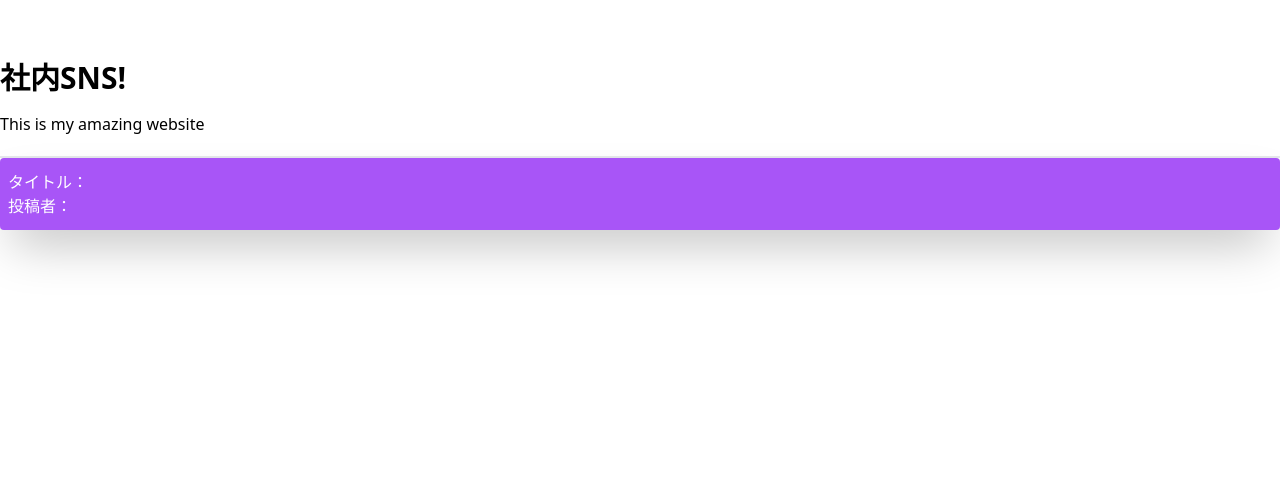
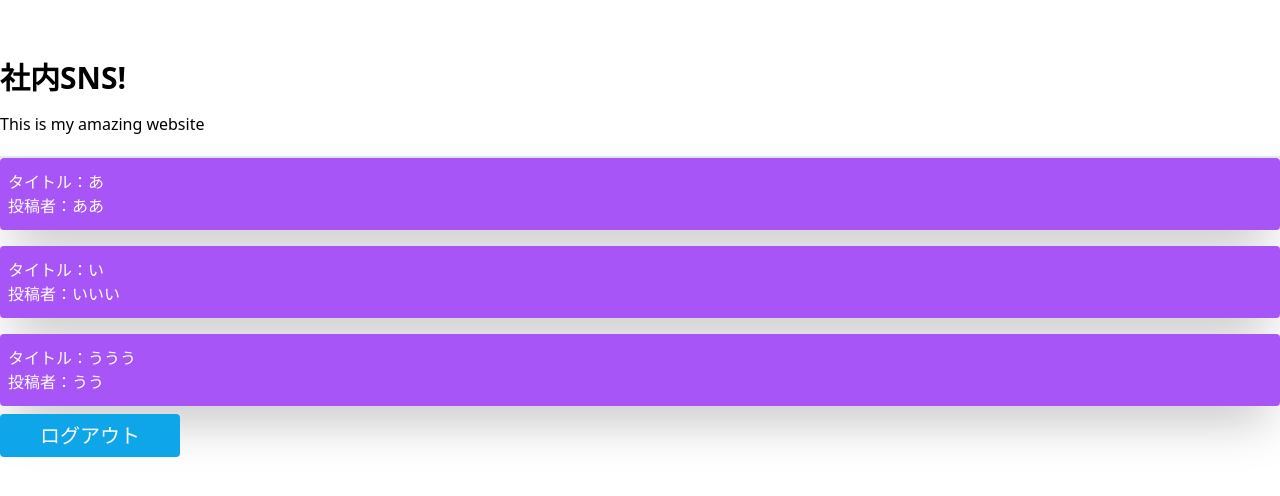
Before and after one commit to taiki0330/ananoda-django-board, a Django app: template boardapp/templates/list.html in a window 1280 px wide. Shown: the top 496 px of the page. Run offline with Django 5.2, Linux system fonts and the light colour scheme; the template is opened without the code that fills it: values that come from a table or form of the project are taken from there, others are empty; data comes from the database, SQL or seed files in the repository; both versions use the stored data as it was after the commit; some libraries are stand-ins or nearby versions.

Commit message:
add signup login logout

```diff
--- a/boardapp/templates/list.html
+++ b/boardapp/templates/list.html
@@ -22,12 +22,15 @@
 {% block content %}
 <div class="container mx-auto ">
     <ul>
-        <li class="bg-purple-500 text-white py-3 px-2 shadow-2xl rounded">
-            <p>タイトル：</p>
-            <p>投稿者：</p>
+        {% for item in object_list %}
+        <li class="bg-purple-500 text-white py-3 px-2 shadow-2xl rounded mb-4">
+            <p>タイトル：{{ item.title }}</p>
+            <p>投稿者：{{ item.author }}</p>
             <a href=""></a>
             <a href=""></a>
         </li>
+        {% endfor %}
+        <a href="{% url 'logout' %}" class="bg-sky-500 text-white px-10 py-2 rounded mt-4 text-xl hover:opacity-70">ログアウト</a>
     </ul>
 </div>
 {% endblock content %}
--- a/boardapp/urls.py
+++ b/boardapp/urls.py
@@ -1,5 +1,5 @@
 from django.urls import path
-from .views import signupfunc, loginfunc, listfunc
+from .views import signupfunc, loginfunc, listfunc, logoutfunc
 from django.conf import settings
 from django.conf.urls.static import static
 
@@ -7,4 +7,5 @@ urlpatterns = [
     path('signup/', signupfunc, name='signup'),
     path('login/', loginfunc, name='login'),
     path('list/', listfunc, name='list'),
+    path('logout/', logoutfunc, name='logout')
 ]+  static(settings.MEDIA_URL, document_root=settings.MEDIA_ROOT)
--- a/boardproject/settings.py
+++ b/boardproject/settings.py
@@ -141,3 +141,5 @@ DEFAULT_AUTO_FIELD = 'django.db.models.BigAutoField'
 MEDIA_ROOT = os.path.join(BASE_DIR, 'media')
 
 MEDIA_URL = '/medi/'
+
+LOGIN_URL = 'login'
--- a/boardproject/urls.py
+++ b/boardproject/urls.py
@@ -1,5 +1,6 @@
 from django.contrib import admin
 from django.urls import path, include
+
 
 urlpatterns = [
     path('admin/', admin.site.urls),
--- a/theme/static/css/dist/styles.css
+++ b/theme/static/css/dist/styles.css
@@ -799,6 +799,10 @@ select {
   margin-bottom: 1.25rem;
 }
 
+.mb-4 {
+  margin-bottom: 1rem;
+}
+
 .block {
   display: block;
 }
@@ -844,6 +848,11 @@ select {
 .bg-purple-500 {
   --tw-bg-opacity: 1;
   background-color: rgb(168 85 247 / var(--tw-bg-opacity));
+}
+
+.bg-sky-500 {
+  --tw-bg-opacity: 1;
+  background-color: rgb(14 165 233 / var(--tw-bg-opacity));
 }
 
 .px-7 {
```
Also changed, not shown: boardapp/views.py (+12 -3 lines), boardapp/templates/details.html (added), db.sqlite3, media/F_DEV14背景.png (added), media/MacBook_Pro_16.png (added).
